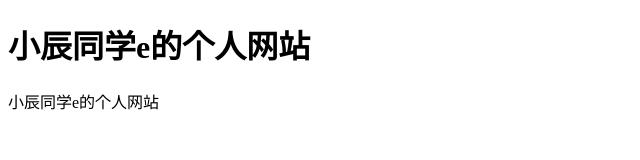
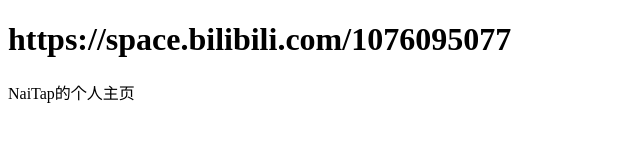
Before and after one commit to Zhs1076/zhs1076.github.io, a plain HTML site: page index.html in a window 1280 px wide. Shown: the whole page, without its empty margins (0-640 px from the left). Drawn offline with Linux system fonts and the light colour scheme.

Commit message:
Update index.html

```diff
--- a/index.html
+++ b/index.html
@@ -1,11 +1,12 @@
 <!DOCTYPE html>
 <html>
     <head>
-        <title>小辰同学e的个人网站</title>
+        <title>zhs1076的个人网站</title>
         <meta charset="utf-8" />
     </head>
     <body>
-        <h1>小辰同学e的个人网站</h1>
-        <p>小辰同学e的个人网站</p>
+        <h1>https://space.bilibili.com/1076095077</h1>
+        <p>NaiTap的个人主页
+        </p>
     </body>
 </html>
```
